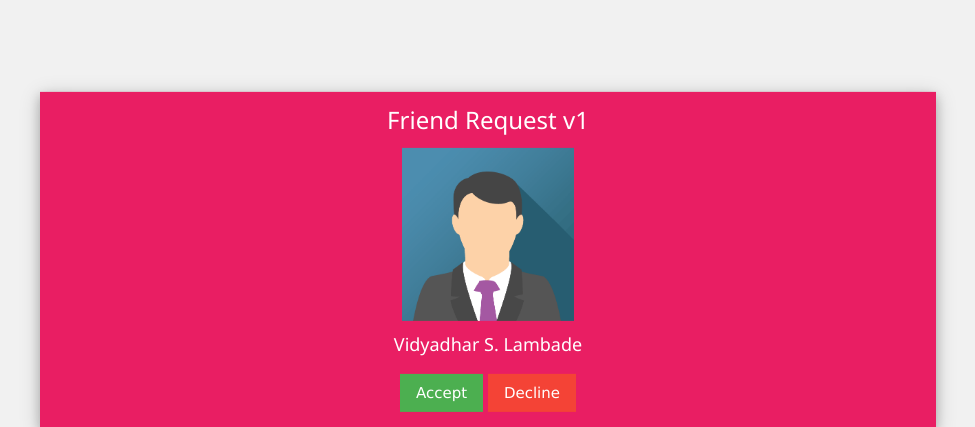
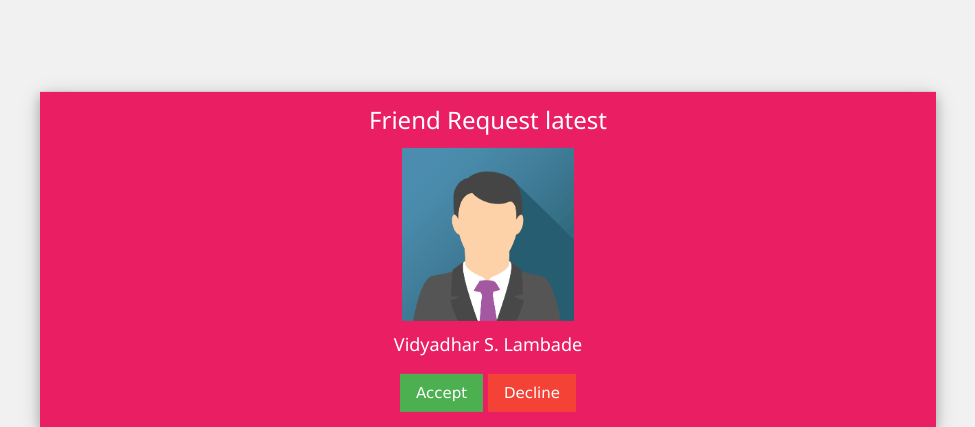
Before and after one commit to vidhya199/flask-app-demo, a Flask app: page / in a window 1280 px wide. Shown: the part 140-567 px from the top of the page, without its empty margins (152-1127 px from the left). Run offline with Flask 2, Linux system fonts and the light colour scheme.

Commit message:
lastest changes

```diff
--- a/templates/index.html
+++ b/templates/index.html
@@ -10,7 +10,7 @@
   <div class="w3-card-4 w3-pink w3-display-middle" style="width:70%">
 
     <div class="w3-container w3-center">
-      <h3>Friend Request v1</h3>
+      <h3>Friend Request latest</h3>
       <img src="{{ url_for('static', filename='images/img_avatar3.png') }}" alt="Avatar" style="width:20%">
       <h5>Vidyadhar S. Lambade</h5>
 
```
